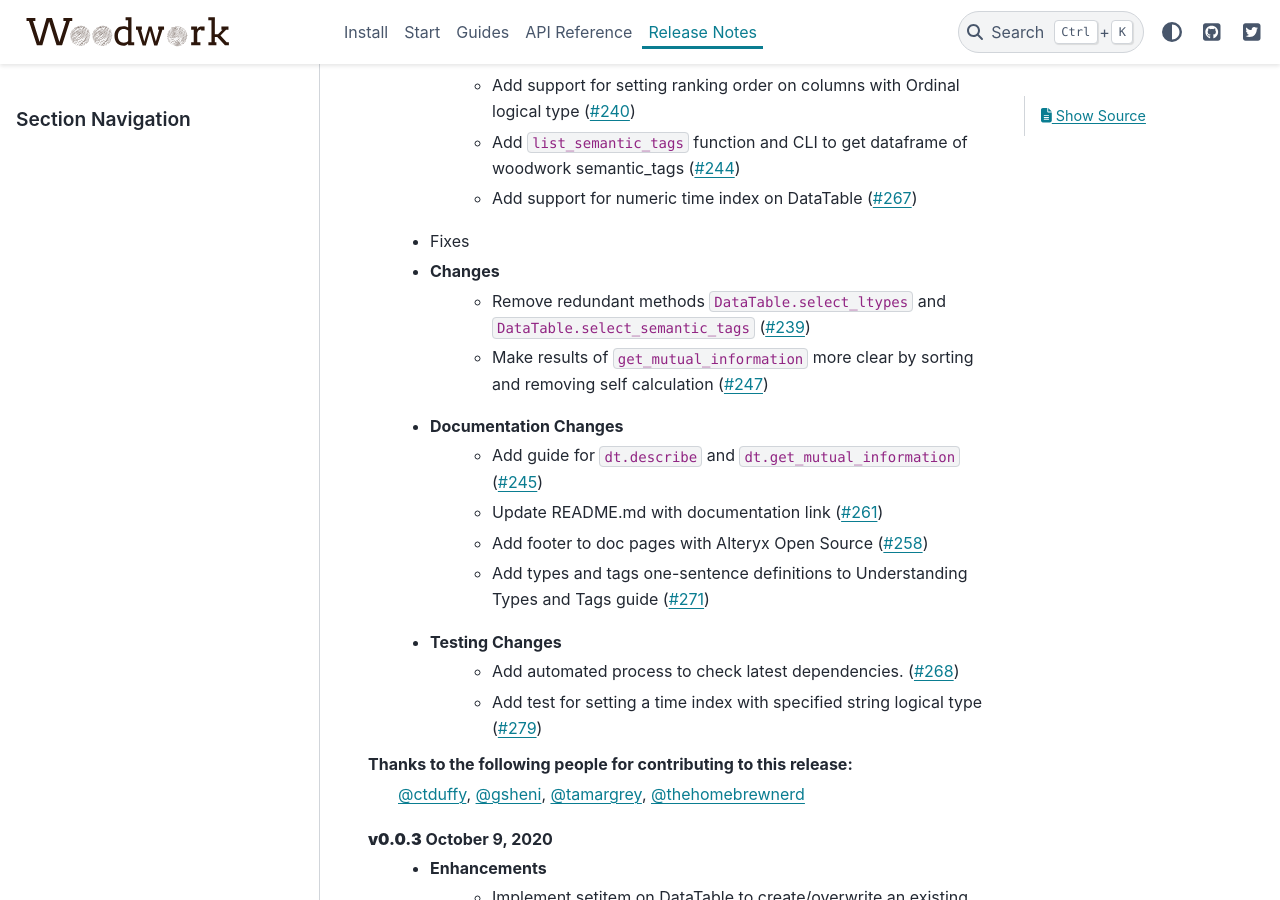
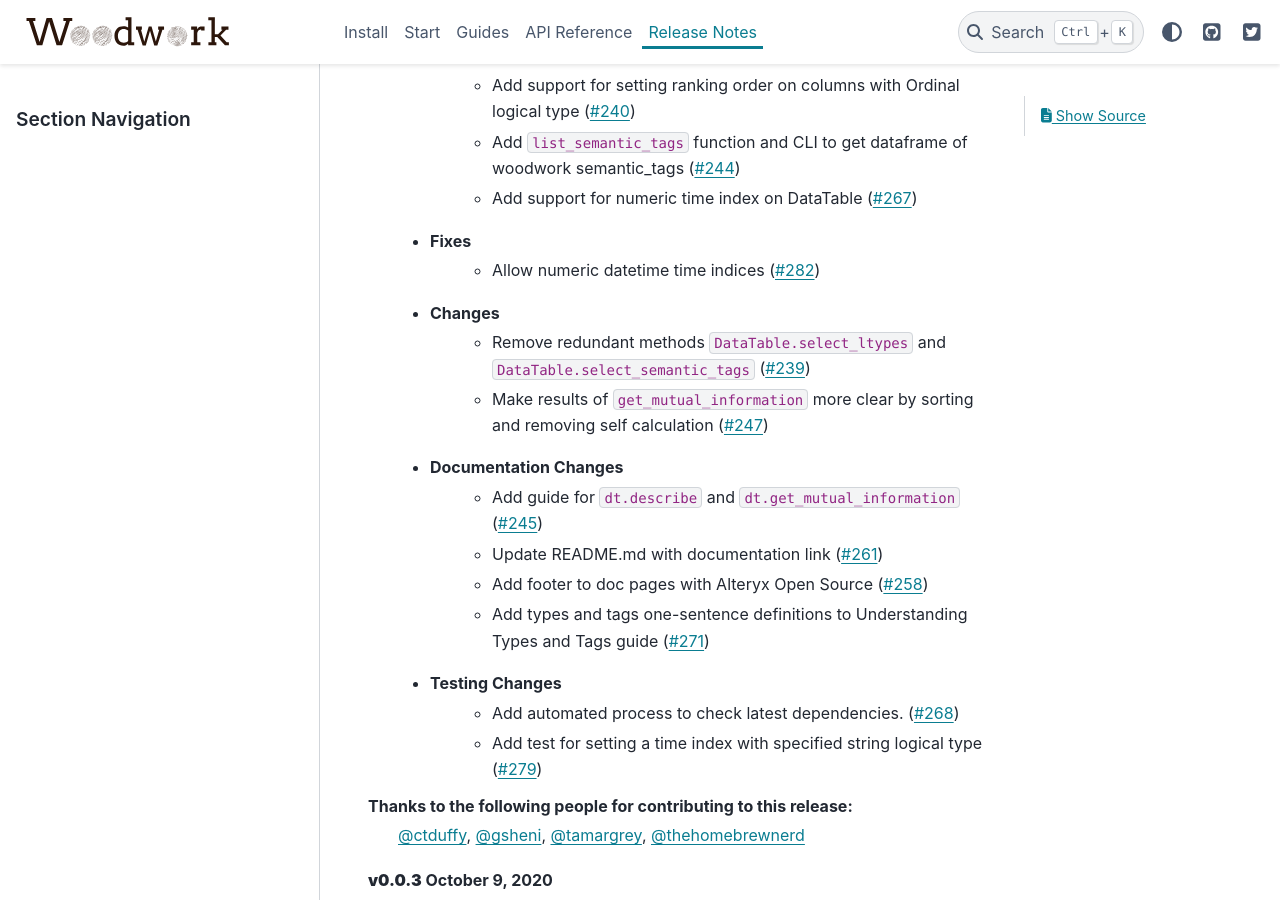
Before and after one commit to alteryx/woodwork, a Sphinx documentation site: the page built from docs/source/release_notes.rst, in a window 1280 px wide and 900 px high, scrolled down 310 px. Built offline with Sphinx 7.4.7 and the PyData theme 0.15.4, drawn with Linux system fonts in a browser that asks for light colours; comment, search, counter and statistics services are not loaded.

Commit message:
Add release note

```diff
--- a/docs/source/release_notes.rst
+++ b/docs/source/release_notes.rst
@@ -10,6 +10,7 @@ Release Notes
         * Add ``list_semantic_tags`` function and CLI to get dataframe of woodwork semantic_tags (:pr:`244`)
         * Add support for numeric time index on DataTable (:pr:`267`)
     * Fixes
+        * Allow numeric datetime time indices (:pr:`282`)
     * Changes
         * Remove redundant methods ``DataTable.select_ltypes`` and ``DataTable.select_semantic_tags`` (:pr:`239`)
         * Make results of ``get_mutual_information`` more clear by sorting and removing self calculation (:pr:`247`)
```
